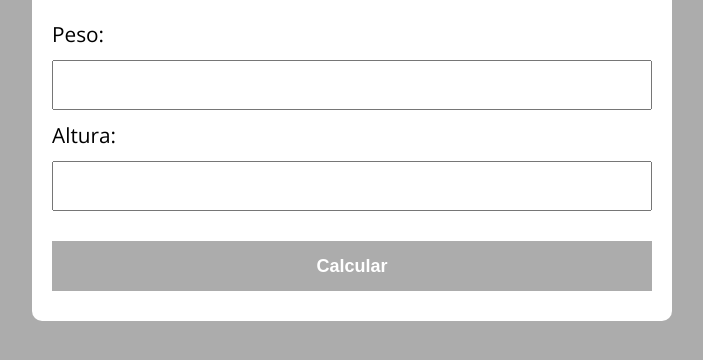
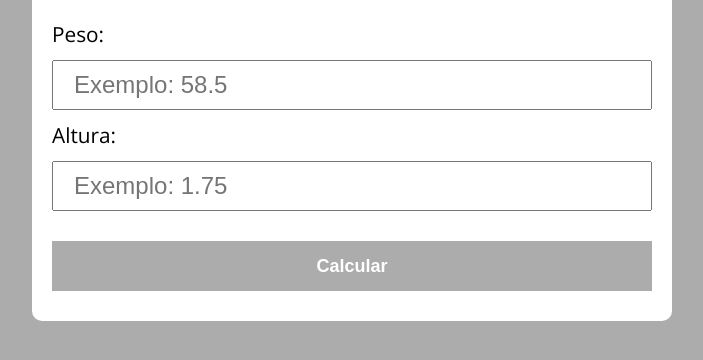
Before and after one commit to igordantas01/formul-rio-imc, a plain HTML site: page index.html in a window 1280 px wide. Shown: the part 134-494 px from the top of the page, without its empty margins (288-991 px from the left). Drawn offline with nearby package versions, Linux system fonts and the light colour scheme.

Commit message:
Add files via upload

```diff
--- a/index.html
+++ b/index.html
@@ -13,9 +13,9 @@
 <h1>Calcule seu IMC</h1>
 <form action="/" id="formulario" method="POST">
     <label for="peso">Peso:</label>
-    <input type="text" id="peso" name="text">
+    <input type="text" id="peso" name="text" placeholder="Exemplo: 58.5">
     <label for="altura">Altura:</label>
-    <input type="text" id="altura" name="altura">
+    <input type="text" id="altura" name="altura" placeholder="Exemplo: 1.75">
 
     <button type="submit">Calcular</button>
 </form>
```
